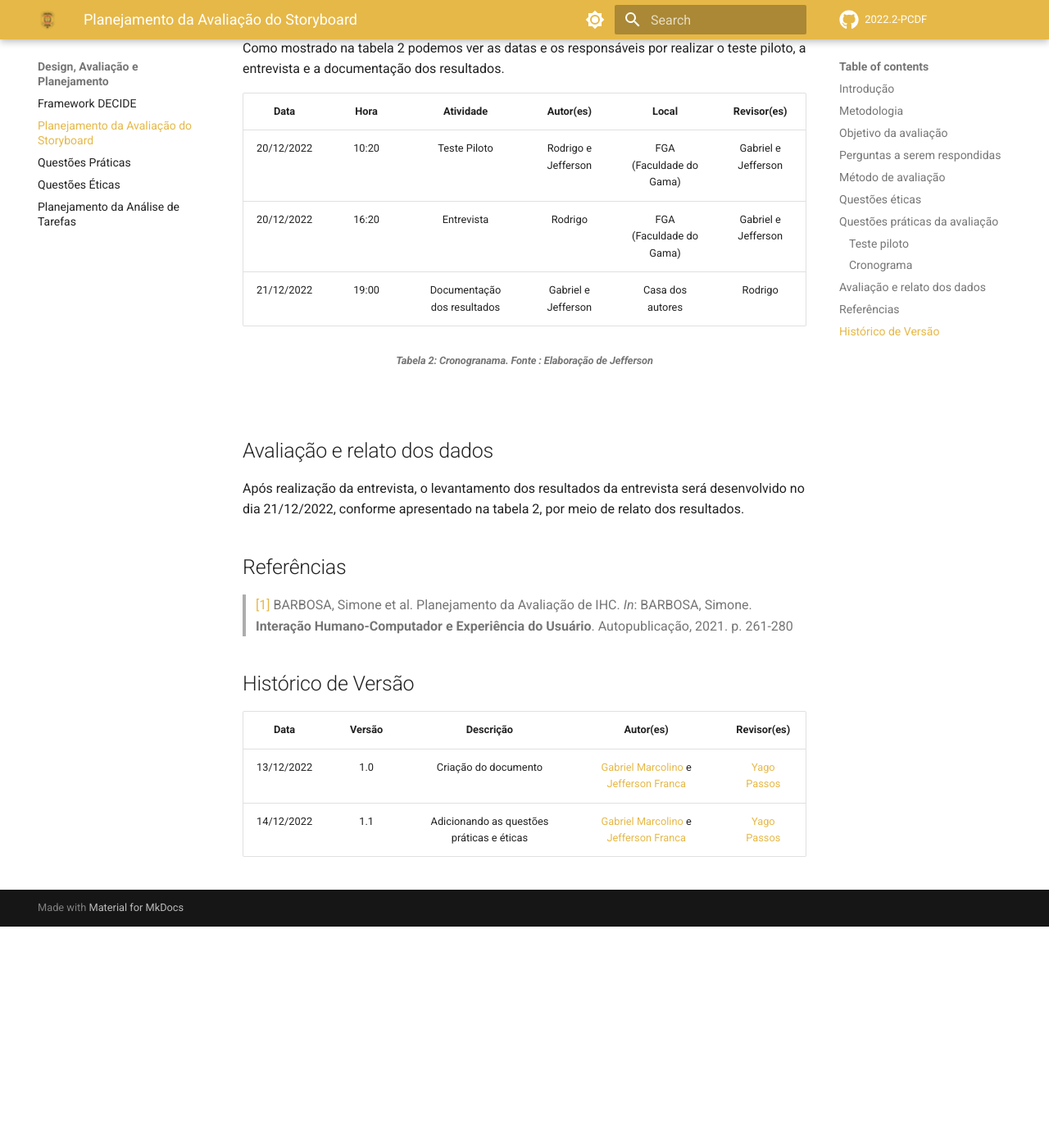
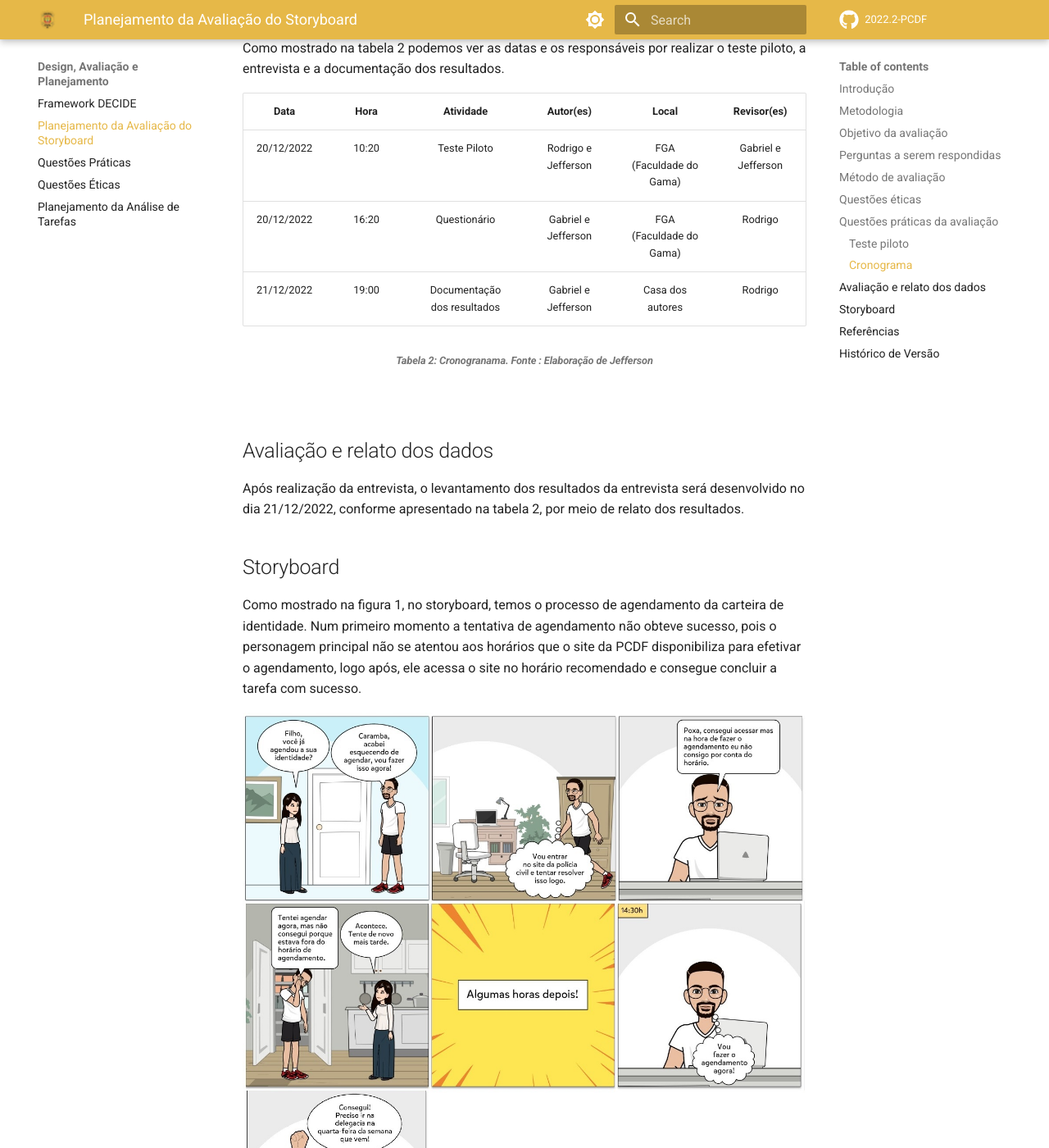
Before and after one commit to Interacao-Humano-Computador/2022.2-PCDF, an MkDocs documentation site: the page built from docs/design-avaliacao-desenvolvimento/planejamento-avaliacao-storyboard.md, in a window 1280 px wide and 1400 px high, scrolled down 2688 px. Shown: the whole window at 82% size. Built offline with MkDocs 1.6.1 and Material for MkDocs 9.7.7, drawn with Linux system fonts in a browser that asks for light colours; comment, search, counter and statistics services are not loaded; before the commit the page ends 3818 px from its top, so only the background shows below that; some of the changed text lies outside the part shown.

Commit message:
Adicionando storyboard
Co-authored-by: Gabriel Marcolino <gabrielmr356@hotmail.com>

```diff
--- a/docs/design-avaliacao-desenvolvimento/planejamento-avaliacao-storyboard.md
+++ b/docs/design-avaliacao-desenvolvimento/planejamento-avaliacao-storyboard.md
@@ -77,7 +77,7 @@ Como mostrado na tabela 2 podemos ver as datas e os responsáveis por realizar o
 |    Data    | Hora  |          Atividade          |      Autor(es)      |          Local          |     Revisor(es)     |
 | :--------: | :---: | :-------------------------: | :-----------------: | :---------------------: | :-----------------: |
 | 20/12/2022 | 10:20 |        Teste Piloto         | Rodrigo e Jefferson | FGA (Faculdade do Gama) | Gabriel e Jefferson |
-| 20/12/2022 | 16:20 |         Entrevista          |       Rodrigo       | FGA (Faculdade do Gama) | Gabriel e Jefferson |
+| 20/12/2022 | 16:20 |        Questionário         | Gabriel e Jefferson | FGA (Faculdade do Gama) |       Rodrigo       |
 | 21/12/2022 | 19:00 | Documentação dos resultados | Gabriel e Jefferson |    Casa dos autores     |       Rodrigo       |
 
 <figcaption align='center'>
@@ -89,9 +89,20 @@ Como mostrado na tabela 2 podemos ver as datas e os responsáveis por realizar o
 
 Após realização da entrevista, o levantamento dos resultados da entrevista será desenvolvido no dia 21/12/2022, conforme apresentado na tabela 2, por meio de relato dos resultados.
 
+## Storyboard
+
+Como mostrado na figura 1, no storyboard, temos o processo de agendamento da carteira de identidade. Num primeiro momento a tentativa de agendamento não obteve sucesso, pois o personagem principal não se atentou aos horários que o site da PCDF disponibiliza para efetivar o agendamento, logo após, ele acessa o site no horário recomendado e consegue concluir a tarefa com sucesso.
+
+![Storyboard](../images/storyboard/storyboard.jpg)
+<figcaption align='center'>
+   <h6><b>Figura 1: Storyboard do agendamento da carteira. Fonte: Jefferson e Gabriel</br></h6>
+</figcaption>
+
 ## Referências
 
 > [[1]](#introducao) BARBOSA, Simone et al. Planejamento da Avaliação de IHC. _In_: BARBOSA, Simone. **Interação Humano-Computador e Experiência do Usuário**. Autopublicação, 2021. p. 261-280
+>
+> [2] Pixton. Acesso em: 17 de dezembro de 2022. Disponível em: https://www.pixton.com/
 
 ## Histórico de Versão
 
@@ -99,3 +110,4 @@ Após realização da entrevista, o levantamento dos resultados da entrevista se
 | :--------: | :----: | :---------------------------------------: | :--------------------------------------------------------------------------------------------------: | :-------------------------------------------: |
 | 13/12/2022 |  1.0   |           Criação do documento            | [Gabriel Marcolino](https://github.com/GabrielMR360) e [Jefferson Franca](https://github.com/Frans6) | [Yago Passos](https://github.com/yagompassos) |
 | 14/12/2022 |  1.1   | Adicionando as questões práticas e éticas | [Gabriel Marcolino](https://github.com/GabrielMR360) e [Jefferson Franca](https://github.com/Frans6) | [Yago Passos](https://github.com/yagompassos) |
+| 20/12/2022 |  1.2   |          Adicionando storyboard           | [Gabriel Marcolino](https://github.com/GabrielMR360) e [Jefferson Franca](https://github.com/Frans6) | [Yago Passos](https://github.com/yagompassos) |
```
Also changed, not shown: docs/images/storyboard/storyboard.jpg (added).
